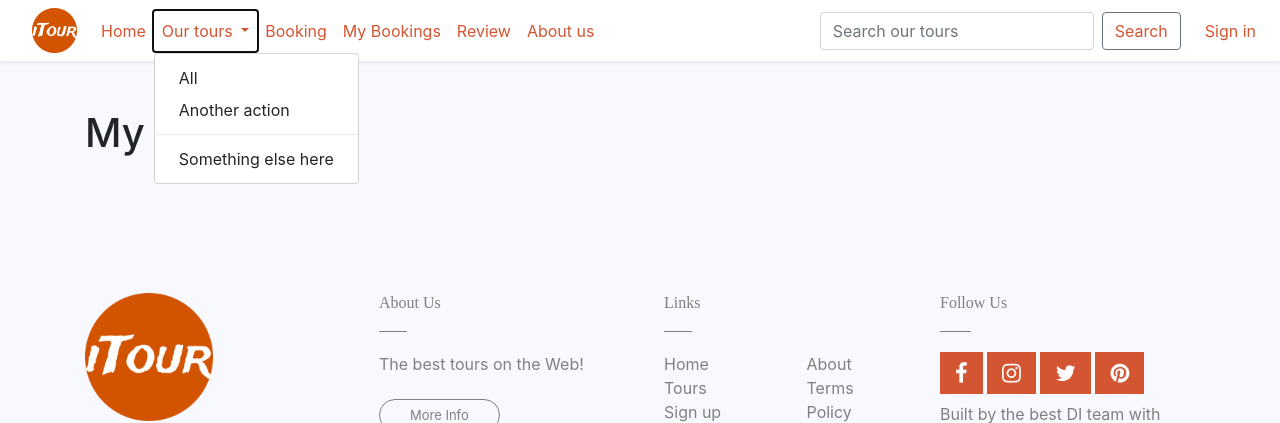
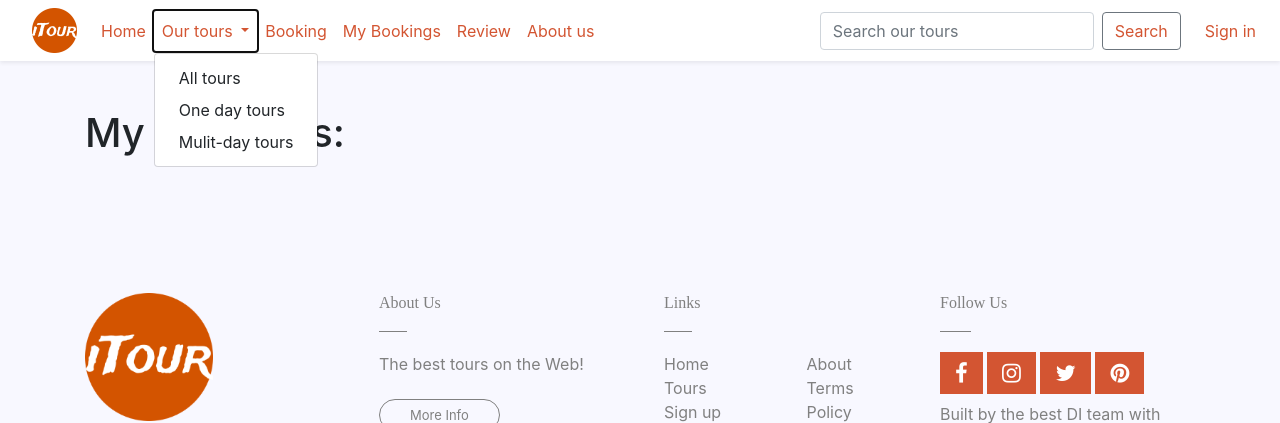
Before and after one commit to SophieHau/itour.com, a Django app: page /bookings/ in a window 1280 px wide, after a click on "Our tours". Shown: the top 423 px of the page. Run offline with Django 3.2, Linux system fonts and the light colour scheme; data that the repository does not hold is empty; some libraries are stand-ins or nearby versions.

Commit message:
dropdown in navbar

```diff
--- a/tour/templates/base.html
+++ b/tour/templates/base.html
@@ -34,11 +34,9 @@
           Our tours
         </a>
         <div class="dropdown-menu" aria-labelledby="navbarDropdown">
-          <a class="dropdown-item" href="{% url 'tour:show_all_tours' %}">All</a>
-          <a class="dropdown-item" href="#">Another action</a>
-          <div class="dropdown-divider"></div>
-          <a class="dropdown-item" href="#">Something else here</a>
-        </div>
+          <a class="dropdown-item" href="{% url 'tour:show_all_tours' %}">All tours</a>
+          <a class="dropdown-item" href="{% url 'tour:show_one_day_tours' %}">One day tours</a>
+          <a class="dropdown-item" href="{% url 'tour:show_multi_day_tours' %}">Mulit-day tours</a>
       </li>
       <li class="nav-item">
           <a class="nav-link" href="{% url 'create' %}">Booking</a>
--- a/tour/urls.py
+++ b/tour/urls.py
@@ -8,6 +8,8 @@ urlpatterns = [
 	path('tours/tour/<int:tour_id>', views.show_tour, name='show_tour'),
 	path('tours/search', views.search_tours, name='search_tours'),
 	path('tours/', views.show_all_tours, name='show_all_tours'),
+	path('tours/day', views.show_one_day_tours, name='show_one_day_tours'),
+	path('tours/multi-day', views.show_multi_day_tours, name='show_multi_day_tours'),
 	path('tours/add', views.add_tour, name='add_tour'),
 	path('tours/edit/<int:tour_id>', views.edit_tour, name='edit_tour'),
 	path('tours/delete/<int:tour_id>', views.delete_tour, name='delete_tour'),
```
Also changed, not shown: tour/views.py (+15 -0 lines).
